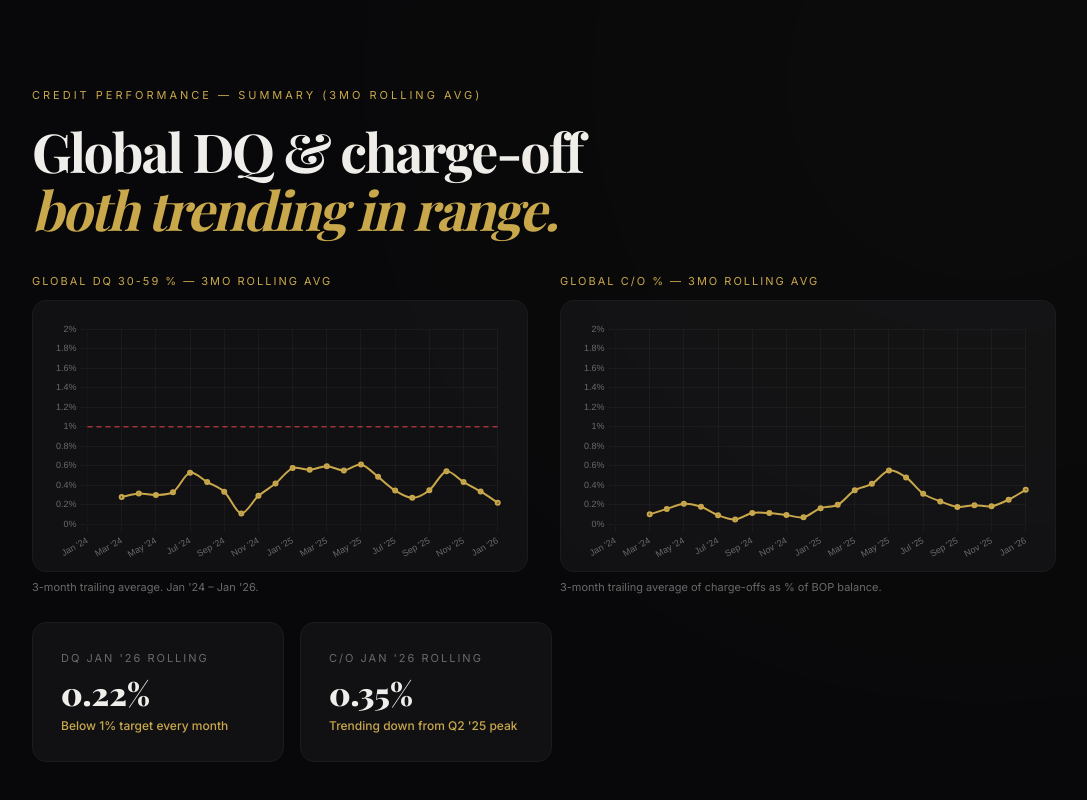
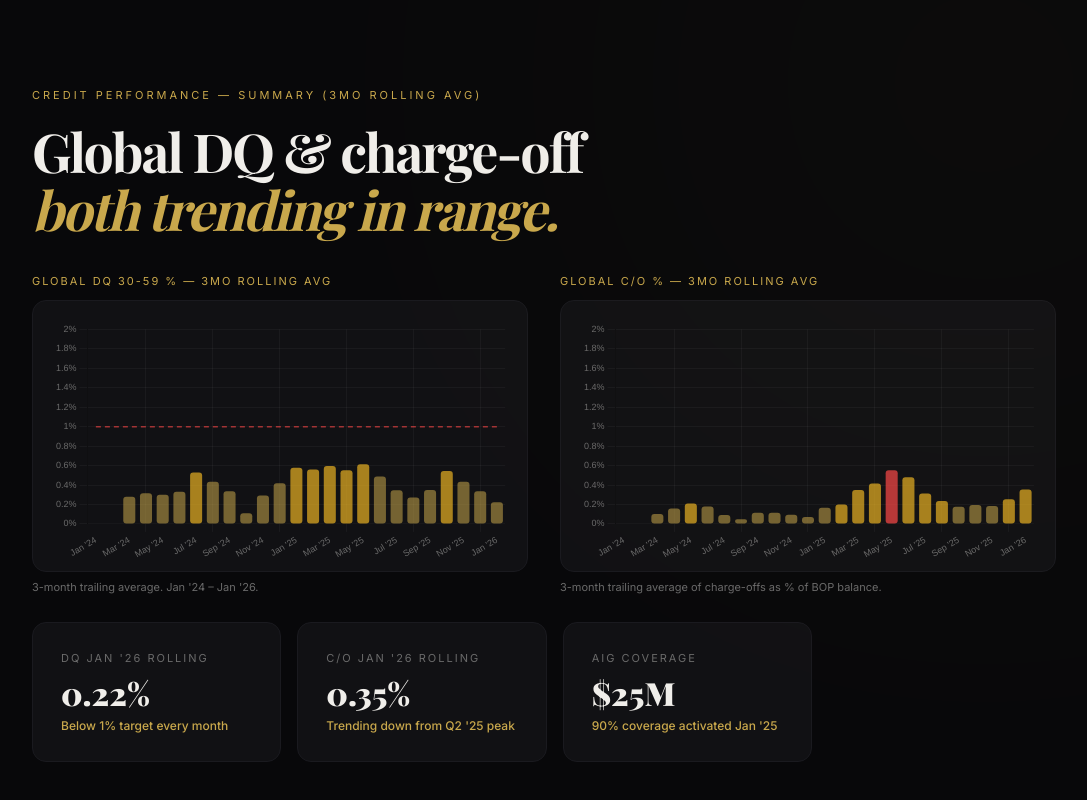
Before and after one commit to bmauck/jeeves-corp-deck-credit-slides, a plain HTML site: page index.html in a window 1280 px wide. Shown: the part 5211-6011 px from the top of the page, without its empty margins (96-1183 px from the left). Drawn offline with nearby package versions, Linux system fonts and the light colour scheme; a web font is replaced by a local one.

Commit message:
Add files via upload

```diff
--- a/index.html
+++ b/index.html
@@ -251,9 +251,10 @@ h2{font-family:'Playfair Display',serif;font-size:clamp(34px,4.2vw,64px);font-we
     <p style="font-size:11px;color:var(--d);margin-top:8px">3-month trailing average of charge-offs as % of BOP balance.</p>
   </div>
 </div></div>
-<div class="f d3"><div class="gr g2" style="max-width:520px;margin-top:28px">
+<div class="f d3"><div class="gr g3" style="max-width:780px;margin-top:28px">
   <div class="cd"><div class="l">DQ Jan '26 Rolling</div><div class="n">0.22%</div><div class="s">Below 1% target every month</div></div>
   <div class="cd"><div class="l">C/O Jan '26 Rolling</div><div class="n">0.35%</div><div class="s">Trending down from Q2 '25 peak</div></div>
+  <div class="cd"><div class="l">AIG Coverage</div><div class="n">$25M</div><div class="s">90% coverage activated Jan '25</div></div>
 </div></div>
 </section>
 
@@ -366,9 +367,9 @@ secs.forEach(s=>obs.observe(s));
     multiLine('dqCountryRollChart',p25,[lineNamed(cdqMXRoll.slice(12),'#c9a84c','Mexico'),lineNamed(cdqCORoll.slice(12),'#2ec4b6','Colombia'),lineNamed(cdqBRRoll.slice(12),'#a78bfa','Brazil')],xSm,1,ySdqC);
     dualLine('coGlobalRollChart',periods,gcoRaw,gcoRoll,xSm,null,ySco);
     multiLine('coCountryRollChart',p25,[lineNamed(ccoMXRoll.slice(12),'#c9a84c','Mexico'),lineNamed(ccoCORoll.slice(12),'#2ec4b6','Colombia'),lineNamed(ccoBRRoll.slice(12),'#a78bfa','Brazil')],xSm,null,ySco);
-    // Summary slide — global rolling only
-    dualLine('dqGlobalRollSumChart',periods,gdqRaw,gdqRoll,xSm,1);
-    dualLine('coGlobalRollSumChart',periods,gcoRaw,gcoRoll,xSm,null,ySco);
+    // Summary slide — bar charts
+    bar('dqGlobalRollSumChart',periods,[barDS(gdqRoll.map(v=>v??0),dqColor)],xSm,1);
+    bar('coGlobalRollSumChart',periods,[barDS(gcoRoll.map(v=>v??0),coColor)],xSm,null,ySco);
   }
 })();
 
```
